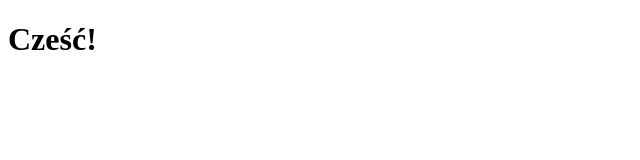
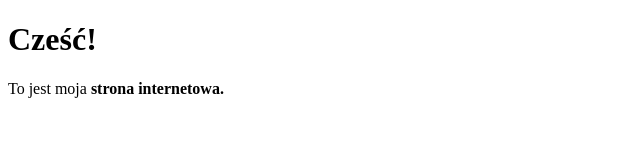
Before and after one commit to rysz99/frog, a plain HTML site: page index.html in a window 1280 px wide. Shown: the whole page, without its empty margins (0-640 px from the left). Drawn offline with Linux system fonts and the light colour scheme.

Commit message:
Addition of paragraph

```diff
--- a/index.html
+++ b/index.html
@@ -5,5 +5,6 @@
     </head>
     <body>
         <h1>Cześć!</h1>
+        <p>To jest moja <strong>strona internetowa.</strong></p>
     </body>
 </html>
```
